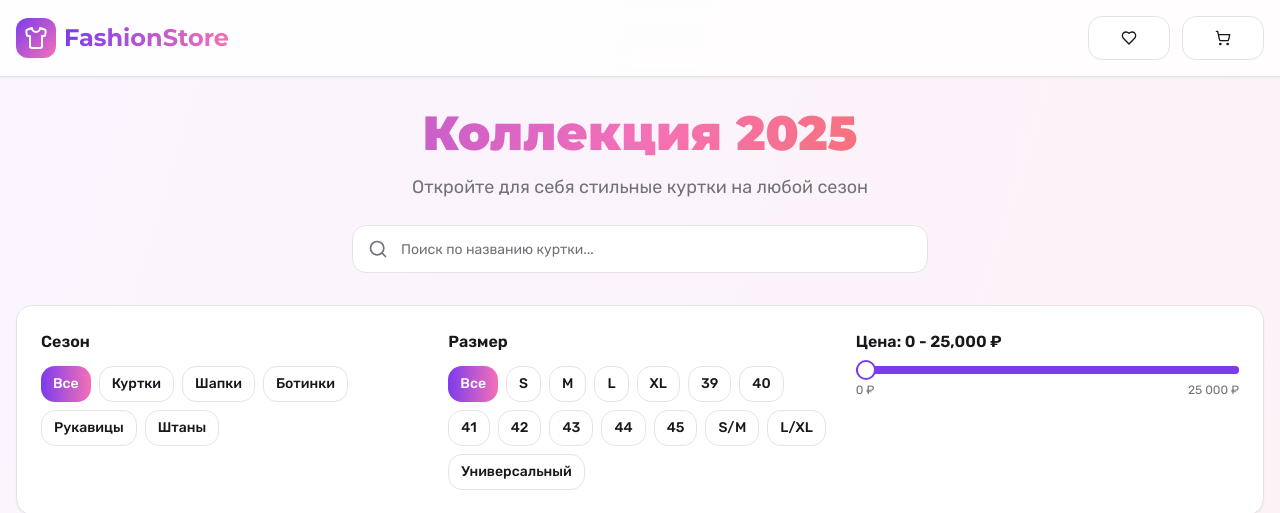
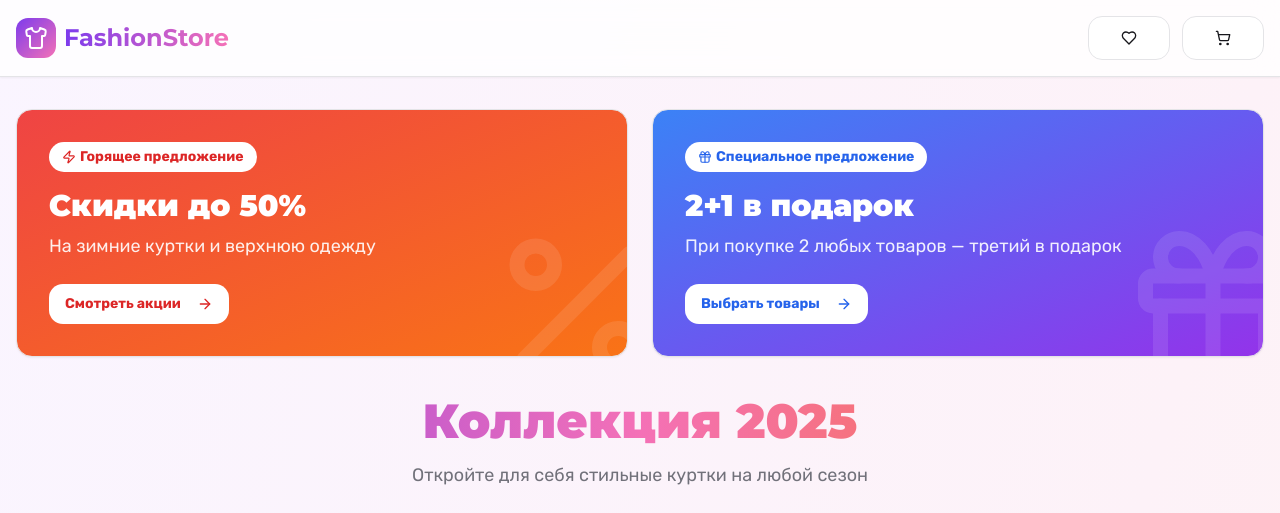
Before and after one commit to pr-poehali-dev/jacket-photo-creation, a React (Vite) app: page / in a window 1280 px wide. Shown: the top 513 px of the page. Built offline with nearby package versions, Linux system fonts and the light colour scheme.

Commit message:
feat: добавить секцию акций и скидок

```diff
--- a/src/pages/Index.tsx
+++ b/src/pages/Index.tsx
@@ -404,6 +404,56 @@ export default function Index() {
       </header>
 
       <main className="container mx-auto px-4 py-8">
+        <section className="mb-10 animate-fade-in">
+          <div className="grid md:grid-cols-2 gap-6">
+            <Card className="bg-gradient-to-br from-red-500 to-orange-500 text-white overflow-hidden relative group hover:shadow-2xl transition-shadow">
+              <CardContent className="p-8 relative z-10">
+                <Badge className="bg-white text-red-600 mb-4 text-sm font-bold px-3 py-1">
+                  <Icon name="Zap" size={14} className="mr-1" />
+                  Горящее предложение
+                </Badge>
+                <h3 className="text-3xl font-black mb-2">Скидки до 50%</h3>
+                <p className="text-white/90 mb-6 text-lg">
+                  На зимние куртки и верхнюю одежду
+                </p>
+                <Button
+                  className="bg-white text-red-600 hover:bg-red-50 font-bold"
+                  onClick={() => setSelectedCategory('Куртки')}
+                >
+                  Смотреть акции
+                  <Icon name="ArrowRight" size={18} className="ml-2" />
+                </Button>
+              </CardContent>
+              <div className="absolute -right-10 -bottom-10 opacity-10 group-hover:opacity-20 transition-opacity">
+                <Icon name="Percent" size={180} />
+              </div>
+            </Card>
+
+            <Card className="bg-gradient-to-br from-blue-500 to-purple-600 text-white overflow-hidden relative group hover:shadow-2xl transition-shadow">
+              <CardContent className="p-8 relative z-10">
+                <Badge className="bg-white text-blue-600 mb-4 text-sm font-bold px-3 py-1">
+                  <Icon name="Gift" size={14} className="mr-1" />
+                  Специальное предложение
+                </Badge>
+                <h3 className="text-3xl font-black mb-2">2+1 в подарок</h3>
+                <p className="text-white/90 mb-6 text-lg">
+                  При покупке 2 любых товаров — третий в подарок
+                </p>
+                <Button
+                  className="bg-white text-blue-600 hover:bg-blue-50 font-bold"
+                  onClick={() => setSelectedCategory('Все')}
+                >
+                  Выбрать товары
+                  <Icon name="ArrowRight" size={18} className="ml-2" />
+                </Button>
+              </CardContent>
+              <div className="absolute -right-10 -bottom-10 opacity-10 group-hover:opacity-20 transition-opacity">
+                <Icon name="Gift" size={180} />
+              </div>
+            </Card>
+          </div>
+        </section>
+
         <section className="mb-8 text-center animate-fade-in">
           <h2 className="text-5xl font-black mb-4 bg-gradient-to-r from-primary via-secondary to-accent bg-clip-text text-transparent">
             Коллекция 2025
```
